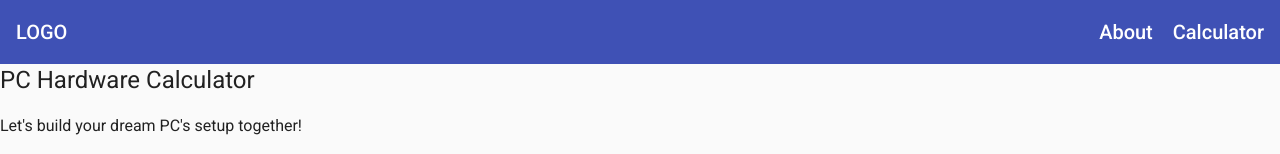
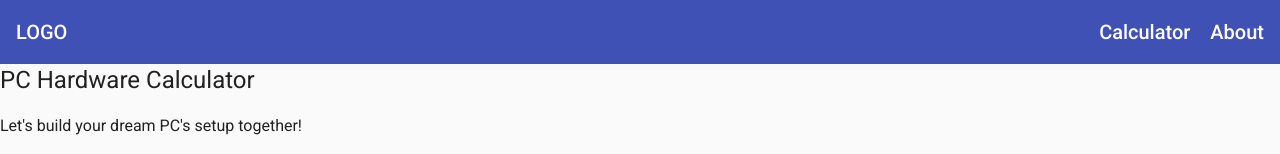
Before and after one commit to RafalSeifert/PC-Hardware-Calculator, an Angular app: page / in a window 1280 px wide. Shown: the top 154 px of the page. Built offline with nearby package versions, Linux system fonts and the light colour scheme.

Commit message:
Change navigation items order

```diff
--- a/src/app/app.component.html
+++ b/src/app/app.component.html
@@ -1,12 +1,12 @@
 <mat-sidenav-container>
   <mat-sidenav #sidenav
     ><mat-nav-list>
-      <a mat-list-item routerLink="/about" (click)="sidenav.close()"
-        ><mat-icon>article</mat-icon><span class="nav-caption">About</span></a
-      >
       <a mat-list-item routerLink="/calculator" (click)="sidenav.close()"
         ><mat-icon>computer</mat-icon
         ><span class="nav-caption">Calculator</span></a
+      >
+      <a mat-list-item routerLink="/about" (click)="sidenav.close()"
+        ><mat-icon>article</mat-icon><span class="nav-caption">About</span></a
       >
       <mat-list-item>
         <button mat-icon-button (click)="sidenav.close()">
@@ -26,8 +26,8 @@
       <div><a routerLink="/">LOGO</a></div>
       <div fxFlex fxLayout fxLayoutAlign="flex-end" fxHide.xs>
         <ul fxLayout fxLayoutGap="20px" class="navigation-list">
+          <li><a routerLink="/calculator">Calculator</a></li>
           <li><a routerLink="/about">About</a></li>
-          <li><a routerLink="/calculator">Calculator</a></li>
         </ul>
       </div>
     </mat-toolbar>
```
